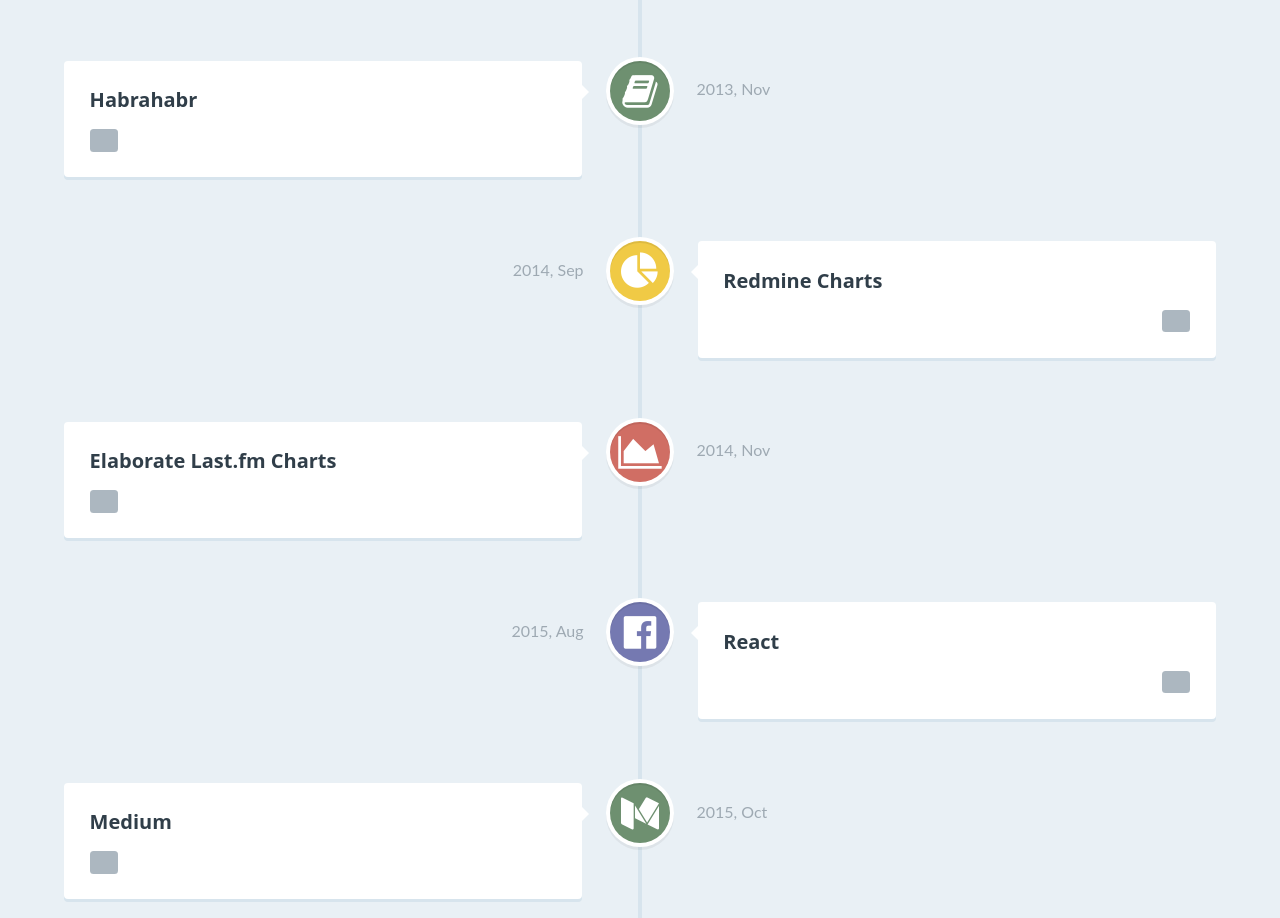
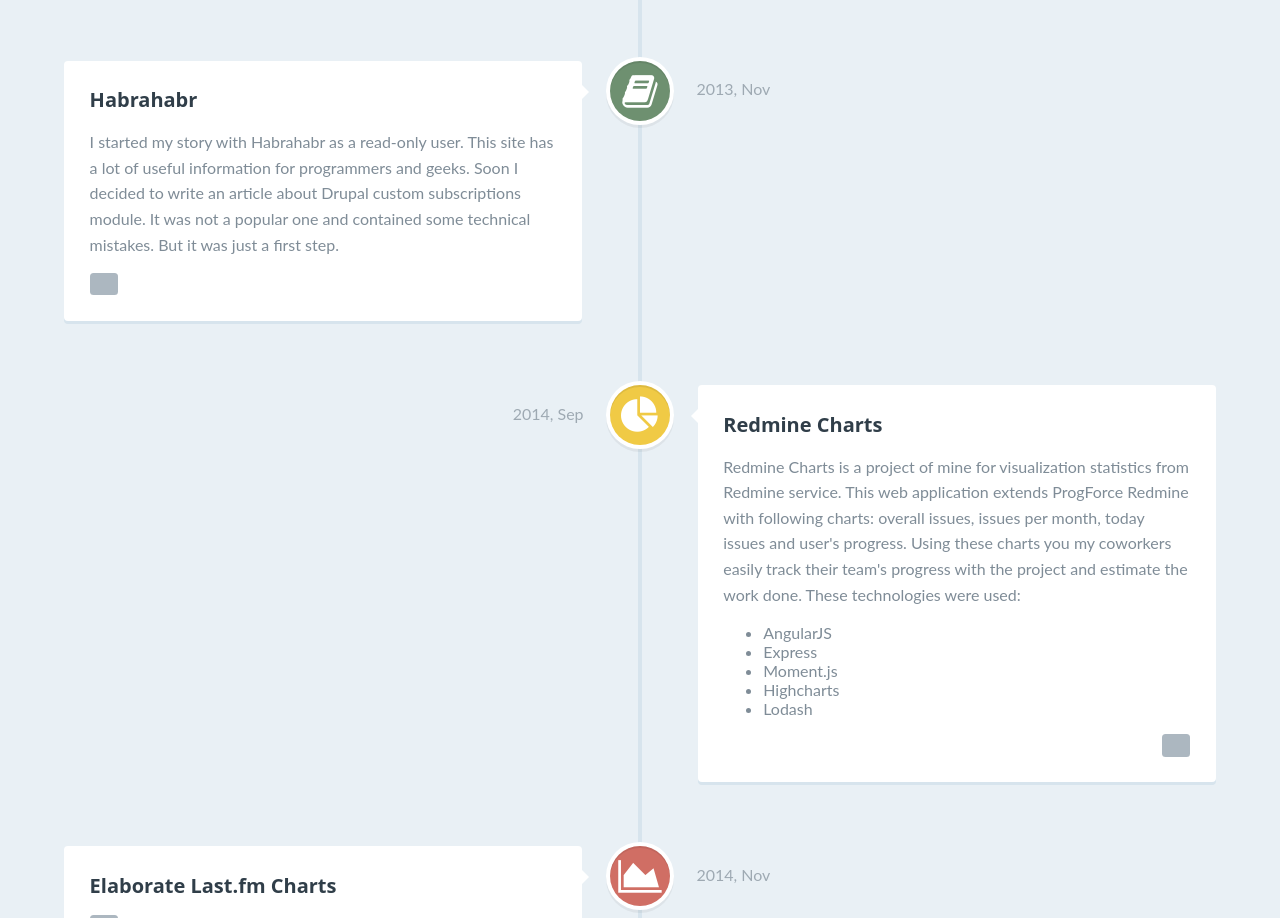
Before and after one commit to Sacret/sacret.github.io, a website: page index.html in a window 1280 px wide. Shown: the part 3643-4561 px from the top of the page. Drawn offline with Linux system fonts and the light colour scheme.

Commit message:
Add timeline info

```diff
--- a/index.html
+++ b/index.html
@@ -147,7 +147,7 @@
 						<li>CSS, SCSS, LESS</li>
 						<li>jQuery, ReactJs</li>
 						<li>Browserify, Grunt, Gulp</li>
-						<li>MySQL.</li>
+						<li>MySQL</li>
 					</ul>
 				</p>
 				<a href="http://www.progforce.com" class="cd-read-more">ProgForce</a>
@@ -175,7 +175,7 @@
 
 			<div class="cd-timeline-content">
 				<h2>Habrahabr</h2>
-				<p></p>
+				<p>I started my story with Habrahabr as a read-only user. This site has a lot of useful information for programmers and geeks. Soon I decided to write an article about Drupal custom subscriptions module. It was not a popular one and contained some technical mistakes. But it was just a first step.</p>
 				<a href="https://habrahabr.ru/users/sacret/" class="cd-read-more"></a>
 				<span class="cd-date">2013, Nov</span>
 			</div> <!-- cd-timeline-content -->
@@ -188,7 +188,15 @@
 
 			<div class="cd-timeline-content">
 				<h2>Redmine Charts</h2>
-				<p></p>
+				<p>Redmine Charts is a project of mine for visualization statistics from Redmine service. This web application extends ProgForce Redmine with following charts: overall issues, issues per month, today issues and user's progress. Using these charts you my coworkers easily track their team's progress with the project and estimate the work done. These technologies were used:
+					<ul>
+						<li>AngularJS</li>
+						<li>Express</li>
+						<li>Moment.js</li>
+						<li>Highcharts</li>
+						<li>Lodash</li>
+					</ul>
+				</p>
 				<a href="" class="cd-read-more"></a>
 				<span class="cd-date">2014, Sep</span>
 			</div> <!-- cd-timeline-content -->
```
